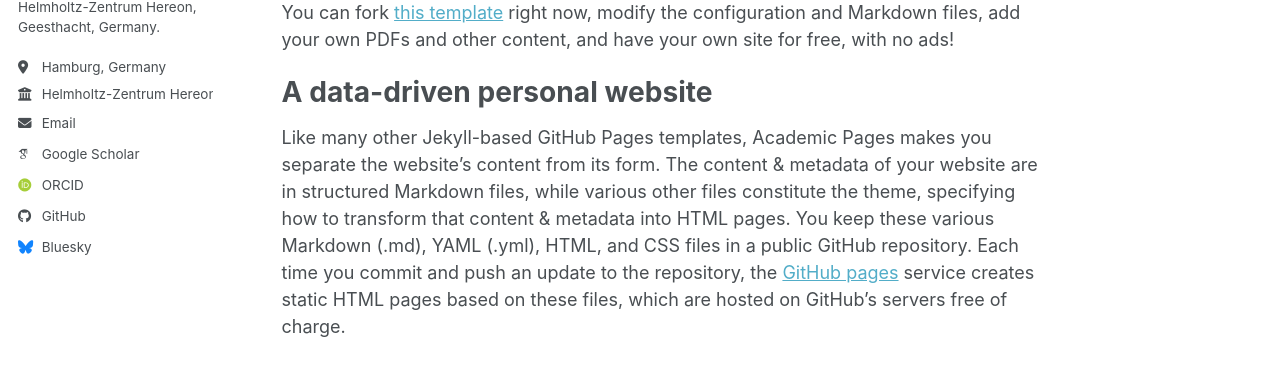
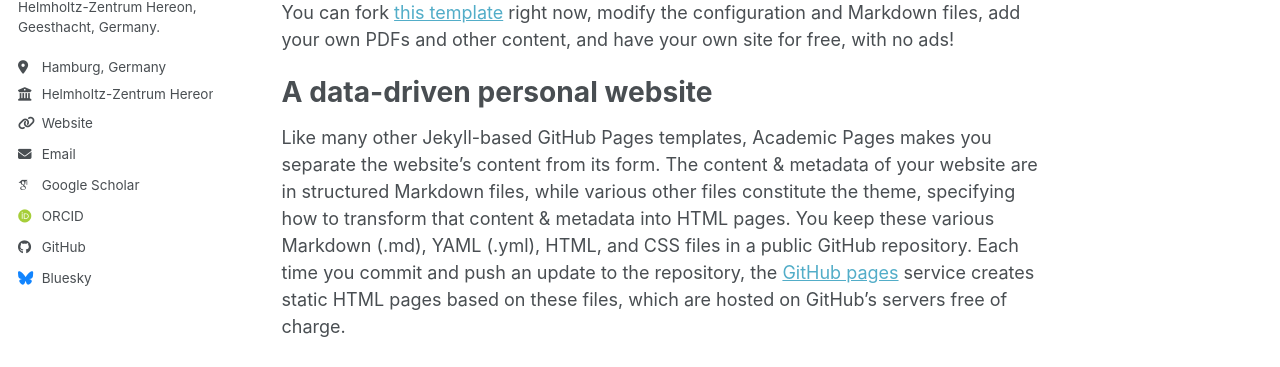
Before and after one commit to shamakson/shamakson.github.io, a Jekyll site: the page built from _pages/about.md, in a window 1280 px wide. Shown: the part 412-779 px from the top of the page. Built offline with Jekyll 4.4.1, drawn with Linux system fonts in a browser that asks for light colours; some web fonts are replaced; a script bundle is joined from its source files by our own code; library files that are not in the unit come from our copies.

Commit message:
Update employer and GitHub URL in config

```diff
--- a/_config.yml
+++ b/_config.yml
@@ -28,8 +28,8 @@
   pronouns         : "he/him"
   bio              : "PostDoc. at the Climate Service Center Germany (GERICS) Hamburg & Helmholtz-Zentrum Hereon, Geesthacht, Germany."
   location         : "Hamburg, Germany"
-  employer         : "Helmholtz-Zentrum Hereon, Geesthacht, Germany"
-  uri              : # URL
+  employer         : "Helmholtz-Zentrum Hereon"
+  uri              : "https://shamakson.github.io"
   email            : "eric.samakinwa@hereon.de"
 
   # Academic websites
@@ -51,7 +51,7 @@
   bitbucket        : # Username - Update with your username on the site
   codepen          : # Username
   dribbble         : # Username
-  github           : "academicpages"
+  github           : "https://github.com/shamakson"
   kaggle           : # Username
   stackoverflow    : # User number or user number and name (i.e., use "1" or "1/jeff-atwood")
 
```
